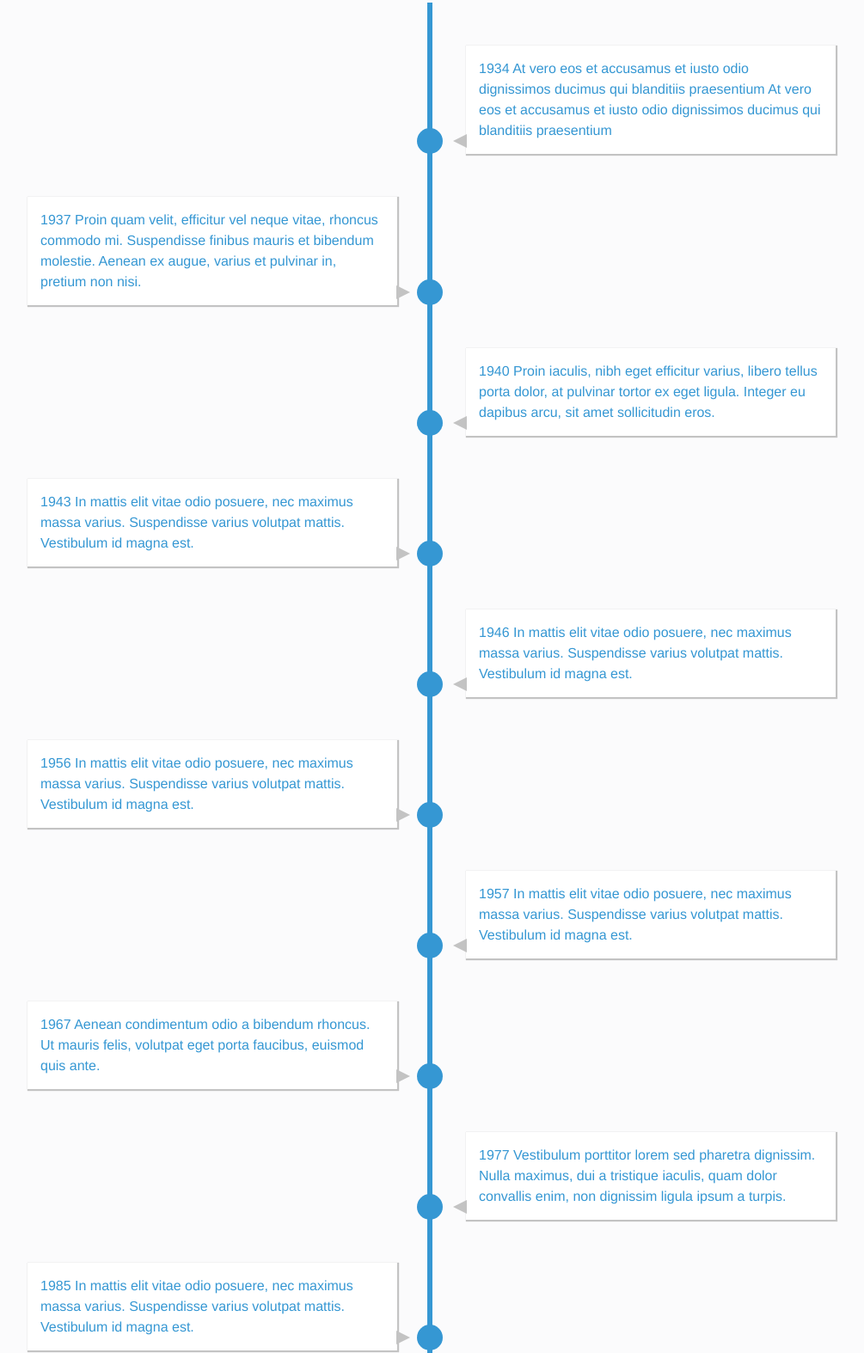
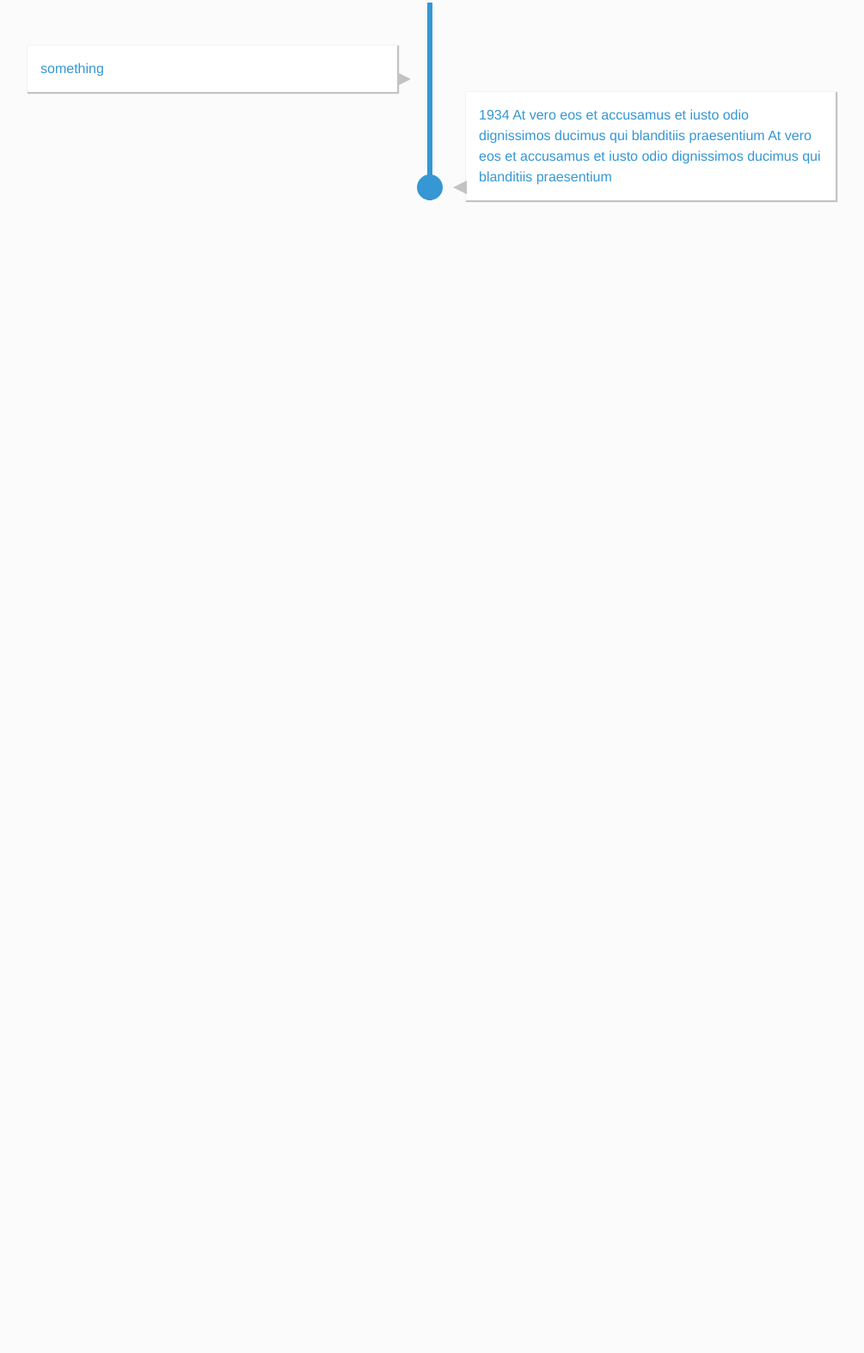
Before and after one commit to naguibihab/js-goodies, a website: page projects/timeline/index.html in a window 1280 px wide. Shown: the part 13-1587 px from the top of the page at 86% size, without its empty margins (160-1165 px from the left). After the commit the page ends 800 px from the top, so only its background shows below. Drawn offline with Linux system fonts and the light colour scheme.

Commit message:
Added the icon div to the left, now need to get them both in the same line

```diff
--- a/projects/timeline/index.html
+++ b/projects/timeline/index.html
@@ -7,64 +7,12 @@
 	<section class="timeline">
   <ul>
     <li>
-      <div>
-        <time>1934</time> At vero eos et accusamus et iusto odio dignissimos ducimus qui blanditiis praesentium At vero eos et accusamus et iusto odio dignissimos ducimus qui blanditiis praesentium
-      </div>
-    </li>
-    <li>
-      <div>
-        <time>1937</time> Proin quam velit, efficitur vel neque vitae, rhoncus commodo mi. Suspendisse finibus mauris et bibendum molestie. Aenean ex augue, varius et pulvinar in, pretium non nisi.
-      </div>
-    </li>
-    <li>
-      <div>
-        <time>1940</time> Proin iaculis, nibh eget efficitur varius, libero tellus porta dolor, at pulvinar tortor ex eget ligula. Integer eu dapibus arcu, sit amet sollicitudin eros.
-      </div>
-    </li>
-    <li>
-      <div>
-        <time>1943</time> In mattis elit vitae odio posuere, nec maximus massa varius. Suspendisse varius volutpat mattis. Vestibulum id magna est.
-      </div>
-    </li>
-    <li>
-      <div>
-        <time>1946</time> In mattis elit vitae odio posuere, nec maximus massa varius. Suspendisse varius volutpat mattis. Vestibulum id magna est.
-      </div>
-    </li>
-    <li>
-      <div>
-        <time>1956</time> In mattis elit vitae odio posuere, nec maximus massa varius. Suspendisse varius volutpat mattis. Vestibulum id magna est.
-      </div>
-    </li>
-    <li>
-      <div>
-        <time>1957</time> In mattis elit vitae odio posuere, nec maximus massa varius. Suspendisse varius volutpat mattis. Vestibulum id magna est.
-      </div>
-    </li>
-    <li>
-      <div>
-        <time>1967</time> Aenean condimentum odio a bibendum rhoncus. Ut mauris felis, volutpat eget porta faucibus, euismod quis ante.
-      </div>
-    </li>
-    <li>
-      <div>
-        <time>1977</time> Vestibulum porttitor lorem sed pharetra dignissim. Nulla maximus, dui a tristique iaculis, quam dolor convallis enim, non dignissim ligula ipsum a turpis.
-      </div>
-    </li>
-    <li>
-      <div>
-        <time>1985</time> In mattis elit vitae odio posuere, nec maximus massa varius. Suspendisse varius volutpat mattis. Vestibulum id magna est.
-      </div>
-    </li>
-    <li>
-      <div>
-        <time>2000</time> In mattis elit vitae odio posuere, nec maximus massa varius. Suspendisse varius volutpat mattis. Vestibulum id magna est.
-      </div>
-    </li>
-    <li>
-      <div>
-        <time>2005</time> In mattis elit vitae odio posuere, nec maximus massa varius. Suspendisse varius volutpat mattis. Vestibulum id magna est.
-      </div>
+    	<div class="icon">
+    		something
+    	</div>
+		<div class="content">
+			<time>1934</time> At vero eos et accusamus et iusto odio dignissimos ducimus qui blanditiis praesentium At vero eos et accusamus et iusto odio dignissimos ducimus qui blanditiis praesentium
+		</div>
     </li>
   </ul>
 </section>
--- a/projects/timeline/main.css
+++ b/projects/timeline/main.css
@@ -47,24 +47,35 @@ body {
 }
 
 /* Odd elements */
-.timeline ul li:nth-child(odd) div {
+.timeline ul li:nth-child(odd) div.content {
   left: 45px;
   box-shadow: 1px 1px 1px 1px #c3c3c3;
 }
 
-.timeline ul li:nth-child(odd) div::before {
+.timeline ul li:nth-child(odd) div.icon {
+  left: -465px;
+  box-shadow: 1px 1px 1px 1px #c3c3c3;
+}
+
+.timeline ul li:nth-child(odd) div.icon::before {
+  right: -16px;
+  border-width: 8px 0 8px 16px;
+  border-color: transparent transparent transparent #c3c3c3;
+}
+
+.timeline ul li:nth-child(odd) div.content::before {
   left: -15px;
   border-width: 8px 16px 8px 0;
   border-color: transparent #c3c3c3 transparent transparent;
 }
 
 /* Even elements */
-.timeline ul li:nth-child(even) div {
+.timeline ul li:nth-child(even) div.content {
   left: -465px;
   box-shadow: 1px 1px 1px 1px #c3c3c3;
 }
 
-.timeline ul li:nth-child(even) div::before {
+.timeline ul li:nth-child(even) div.content::before {
   right: -15px;
   border-width: 8px 0 8px 16px;
   border-color: transparent transparent transparent #c3c3c3;
```
